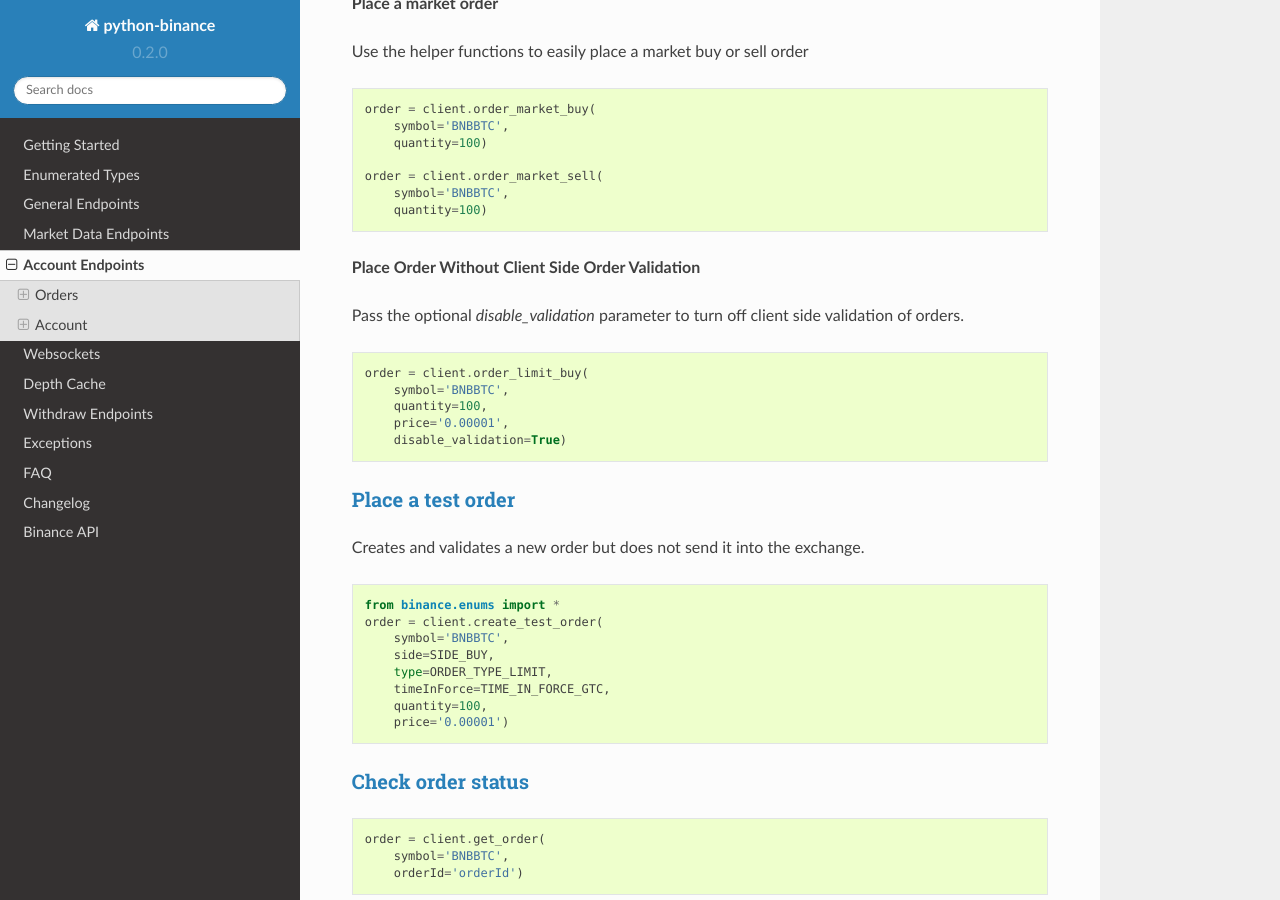
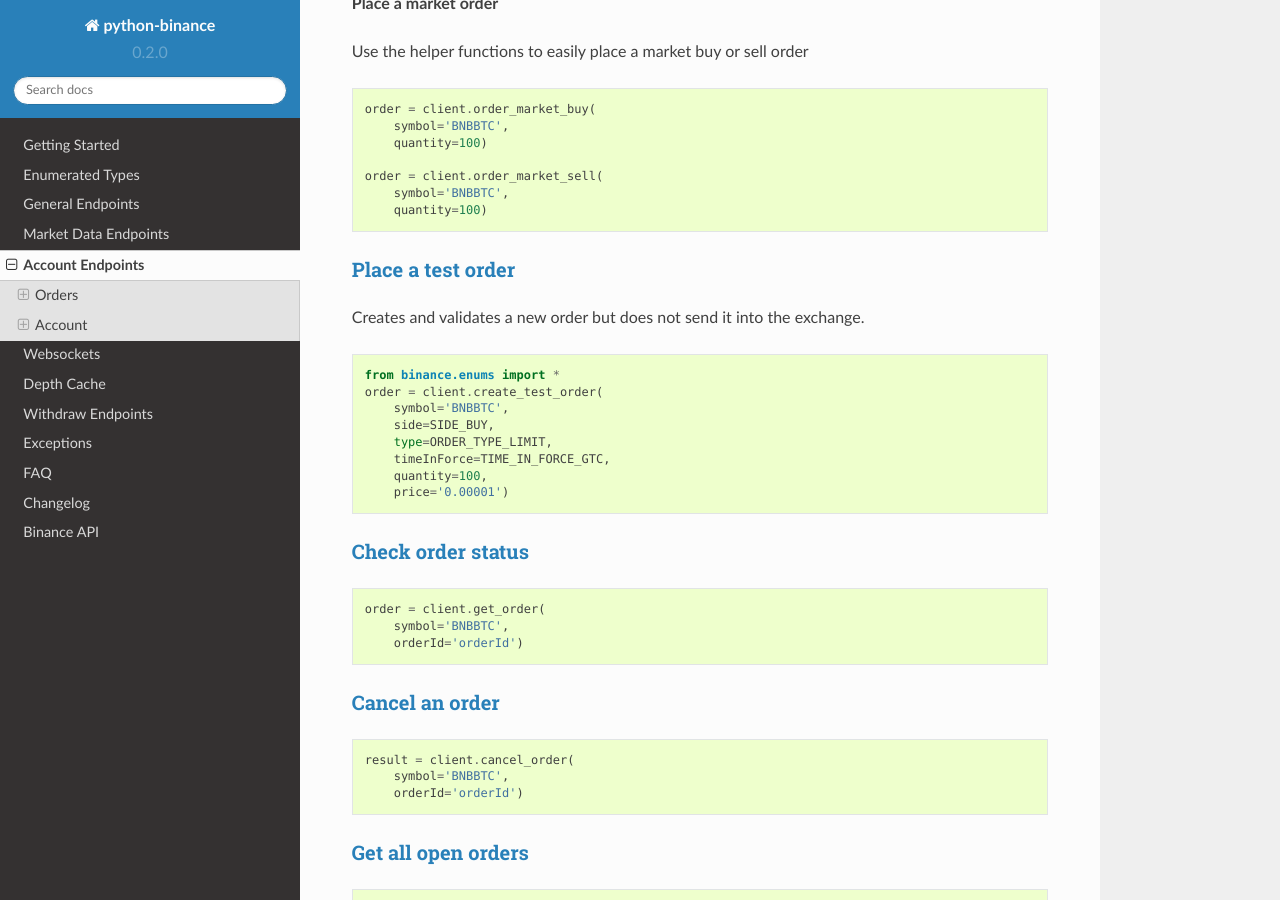
Before and after one commit to topcoder20022/python-binance, a Sphinx documentation site: the page built from docs/account.rst, in a window 1280 px wide and 900 px high, scrolled down 1222 px. Built offline with Sphinx 7.4.7 and the Read the Docs theme 2.0.0, drawn with Linux system fonts in a browser that asks for light colours; formulas are drawn with MathJax 3.

Commit message:
Remove reference to client side validation

```diff
--- a/docs/account.rst
+++ b/docs/account.rst
@@ -76,18 +76,6 @@
     order = client.order_market_sell(
         symbol='BNBBTC',
         quantity=100)
-
-**Place Order Without Client Side Order Validation**
-
-Pass the optional `disable_validation` parameter to turn off client side validation of orders.
-
-.. code:: python
-
-    order = client.order_limit_buy(
-        symbol='BNBBTC',
-        quantity=100,
-        price='0.00001',
-        disable_validation=True)
 
 `Place a test order <binance.html#binance.client.Client.create_test_order>`_
 ^^^^^^^^^^^^^^^^^^^^^^^^^^^^^^^^^^^^^^^^^^^^^^^^^^^^^^^^^^^^^^^^^^^^^^^^^^^^
```
